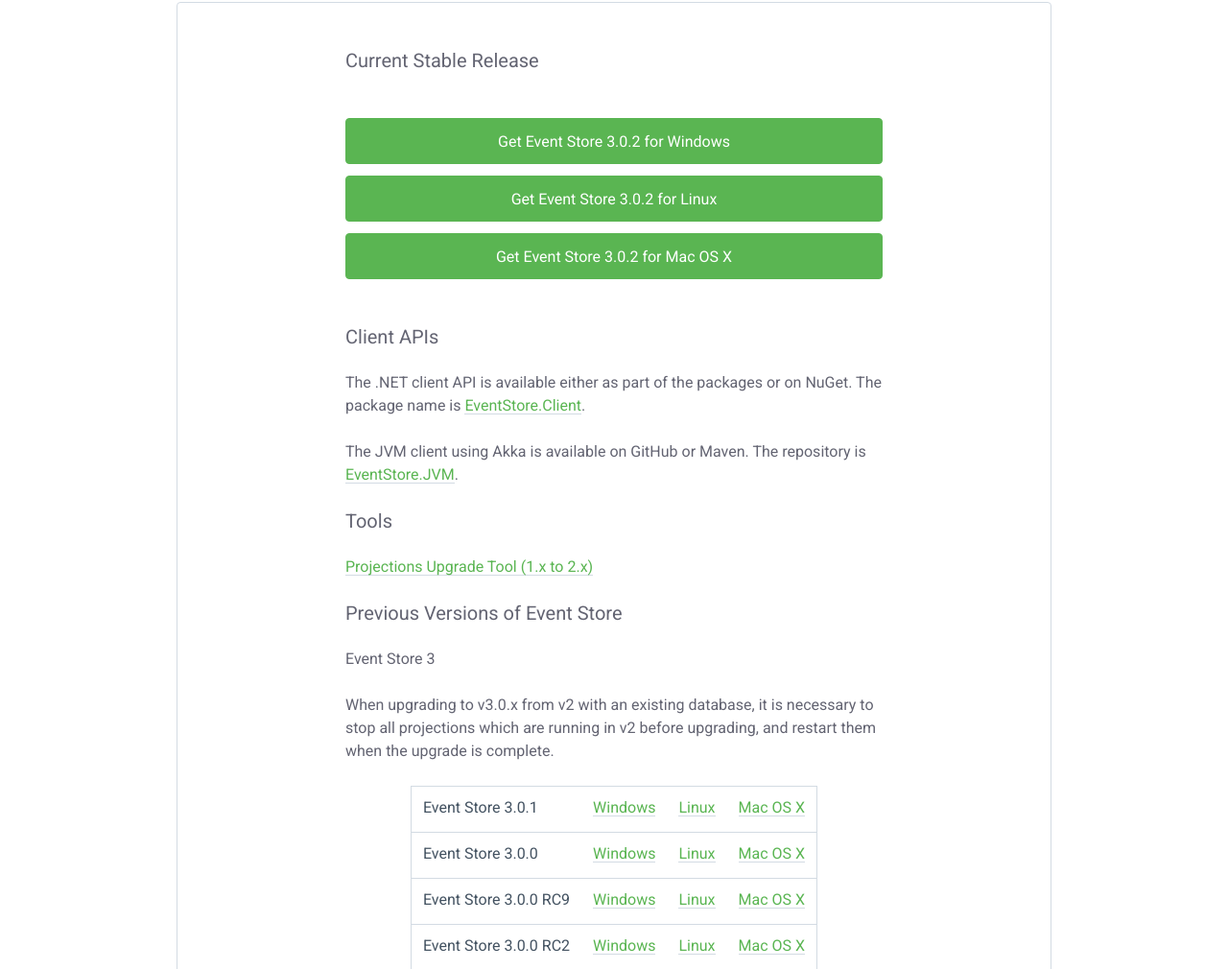
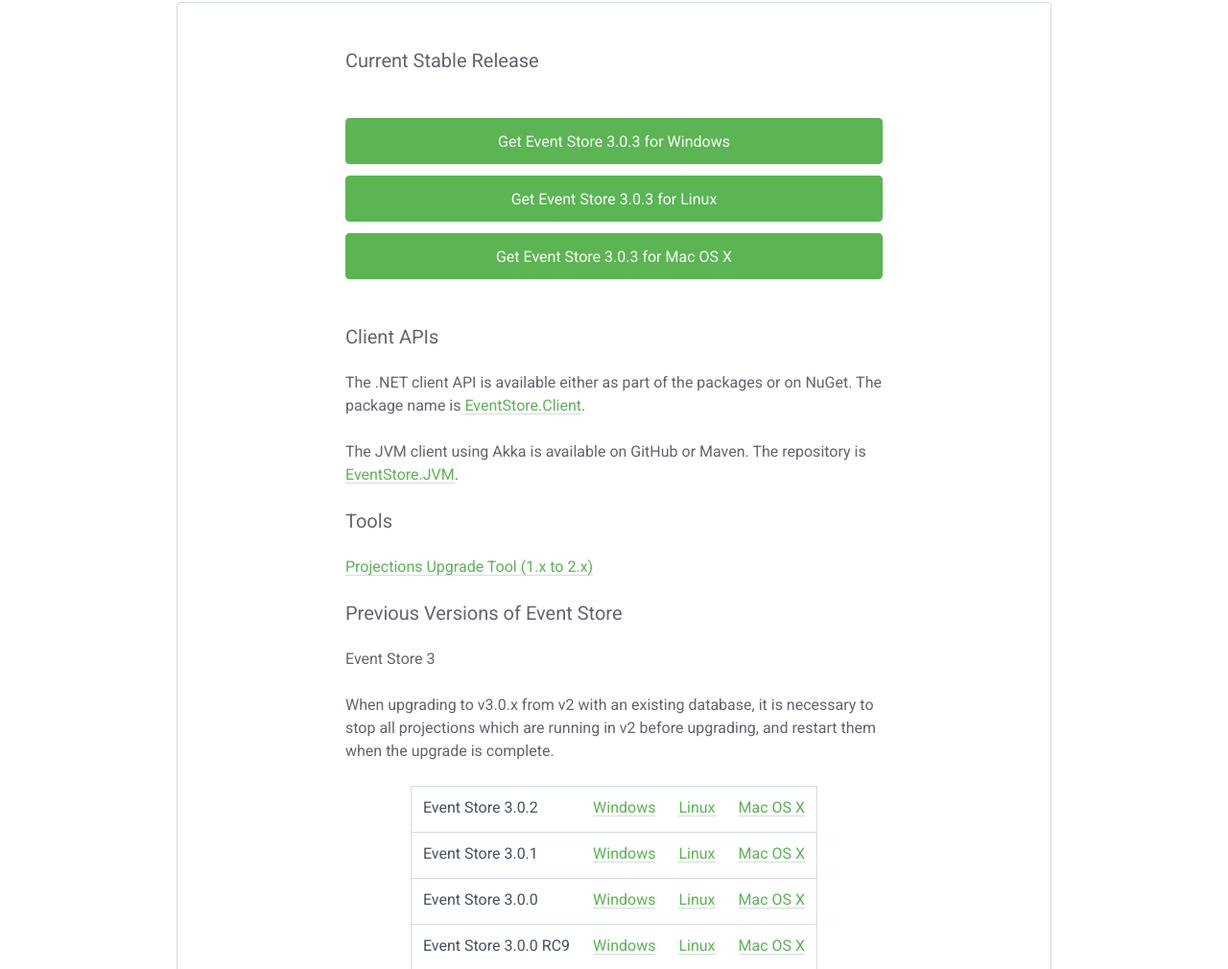
Before and after one commit to sandboxorg/geteventstore.com, a Jekyll site: the page built from downloads/index.html, in a window 1280 px wide and 1400 px high. Shown: the part 390-1400 px from the top of the window at 96% size. Built offline with Jekyll 4.4.1, drawn with Linux system fonts in a browser that asks for light colours; nearby versions of some CDN libraries; Markdown is read by kramdown in place of the engine named in the settings.

Commit message:
Add Event Store 3.0.3 to downloads page

```diff
--- a/downloads/index.html
+++ b/downloads/index.html
@@ -22,9 +22,9 @@ description: "Download Event Store binaries for Windows, Linux or Mac OS X."
 		<div class="page-main">
 			<h2>Current Stable Release</h2>
 			<p class="call-to-action download-buttons">
-				<a href="http://download.geteventstore.com/binaries/EventStore-OSS-Win-v3.0.2.zip" class="btn btn--primary">Get Event Store 3.0.2 for Windows</a>
-				<a href="http://download.geteventstore.com/binaries/EventStore-OSS-Linux-v3.0.2.tar.gz" class="btn btn--primary">Get Event Store 3.0.2 for Linux</a>
-				<a href="http://download.geteventstore.com/binaries/EventStore-OSS-Mac-v3.0.2.tar.gz" class="btn btn--primary">Get Event Store 3.0.2 for Mac OS X</a>
+				<a href="http://download.geteventstore.com/binaries/EventStore-OSS-Win-v3.0.3.zip" class="btn btn--primary">Get Event Store 3.0.3 for Windows</a>
+				<a href="http://download.geteventstore.com/binaries/EventStore-OSS-Linux-v3.0.3.tar.gz" class="btn btn--primary">Get Event Store 3.0.3 for Linux</a>
+				<a href="http://download.geteventstore.com/binaries/EventStore-OSS-Mac-v3.0.3.tar.gz" class="btn btn--primary">Get Event Store 3.0.3 for Mac OS X</a>
 			</p>
 			<h2>Client APIs</h2>
 			<p>The .NET client API is available either as part of the packages or on NuGet. The package name is <a href="http://nuget.org/packages/EventStore.Client">EventStore.Client</a>.</p>
@@ -37,6 +37,12 @@ description: "Download Event Store binaries for Windows, Linux or Mac OS X."
 			<p>When upgrading to v3.0.x from v2 with an existing database, it is necessary to stop all projections which are running in v2 before upgrading, and restart them when the upgrade is complete.</p>
 			<table>
 				<tbody>
+					<tr>
+						<td>Event Store 3.0.2</td>
+						<td><a href="http://download.geteventstore.com/binaries/EventStore-OSS-Win-v3.0.2.zip">Windows</a></td>
+						<td><a href="http://download.geteventstore.com/binaries/EventStore-OSS-Linux-v3.0.2.tar.gz">Linux</a></td>
+						<td><a href="http://download.geteventstore.com/binaries/EventStore-OSS-Mac-v3.0.2.tar.gz">Mac OS X</a></td>
+					</tr>
 					<tr>
 						<td>Event Store 3.0.1</td>
 						<td><a href="http://download.geteventstore.com/binaries/EventStore-OSS-Win-v3.0.1.zip">Windows</a></td>
```
